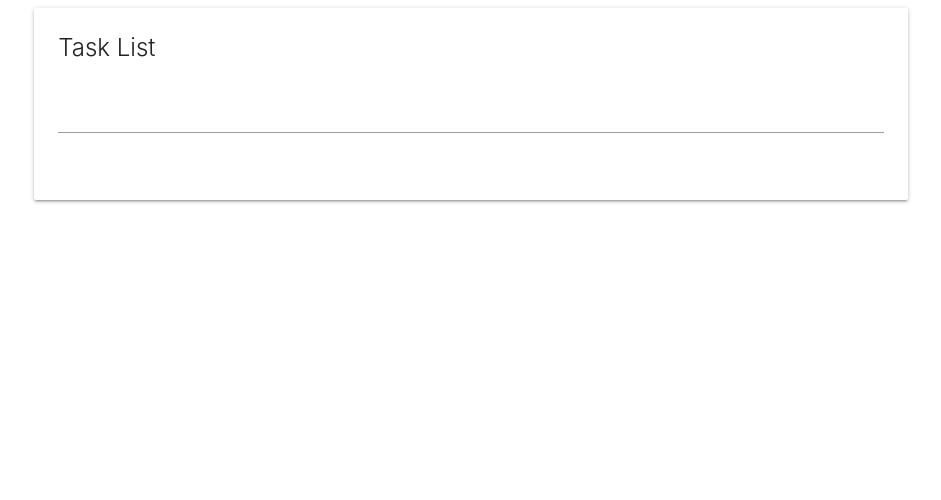
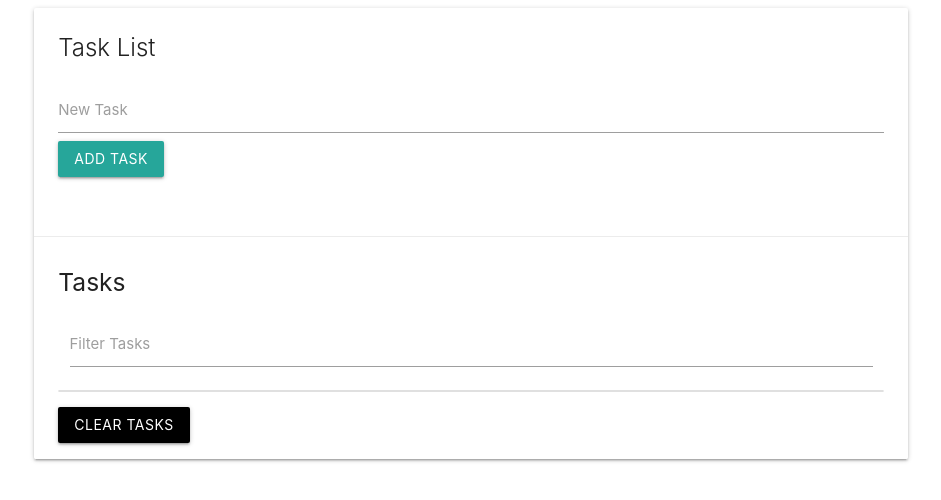
Before and after one commit to roodhouse/travTaskList, a plain HTML site: page index.html in a window 1280 px wide. Shown: the whole page, without its empty margins (169-1110 px from the left). Drawn offline with nearby package versions, Linux system fonts and the light colour scheme.

Commit message:
added the rest of the UI

```diff
--- a/index.html
+++ b/index.html
@@ -20,9 +20,20 @@
                             <form id="task-form">
                                 <div class="input-field col s12">
                                     <input type="text" name="task" id="task">
+                                    <label for="task">New Task</label>
+                                    <input type="submit" value="Add Task" class="btn">
                                 </div>
                             </form>
                         </div>
+                    </div>
+                    <div class="card-action">
+                        <h5 id="task-title">Tasks</h5>
+                        <div class="input-field col s12">
+                            <input type="text" name="filter" id="filter">
+                            <label for="filter">Filter Tasks</label>
+                        </div>
+                        <ul class="collection"></ul>
+                        <a href="#" class="clear-tasks btn black">Clear Tasks</a>
                     </div>
                 </div>
             </div>
```
